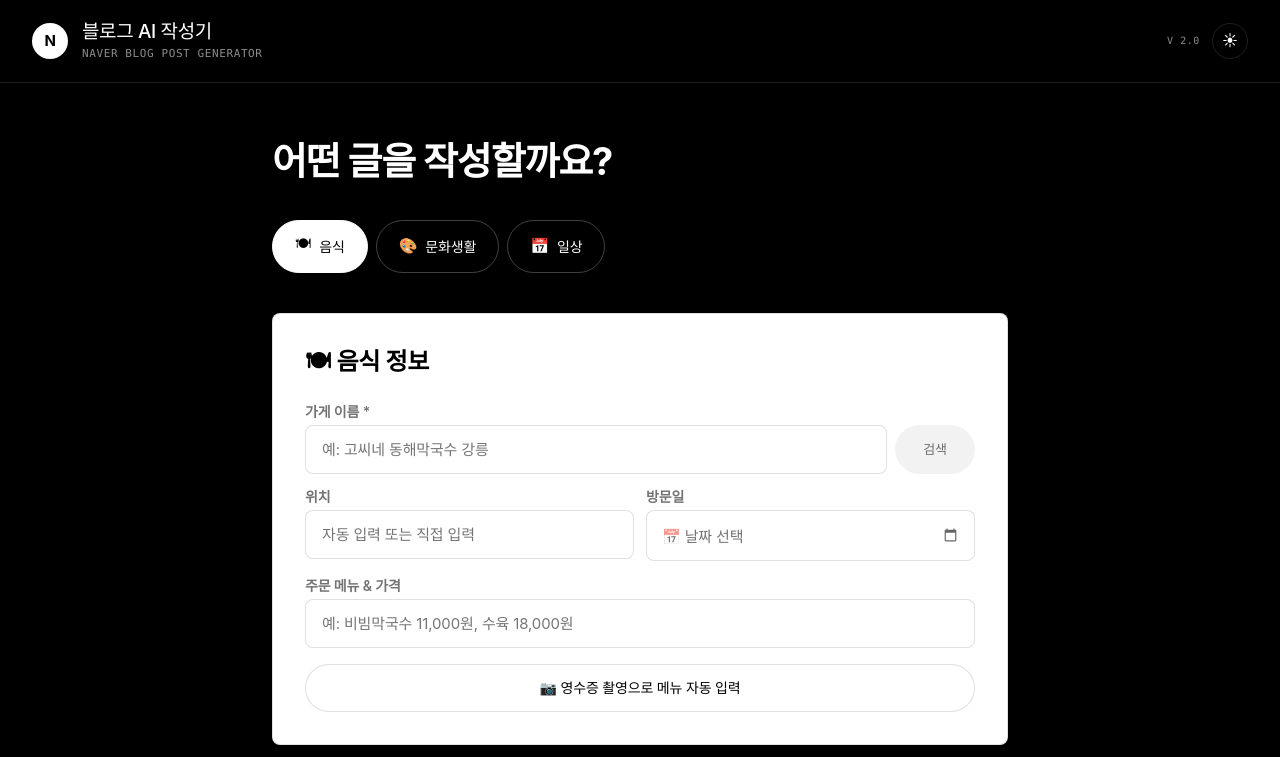
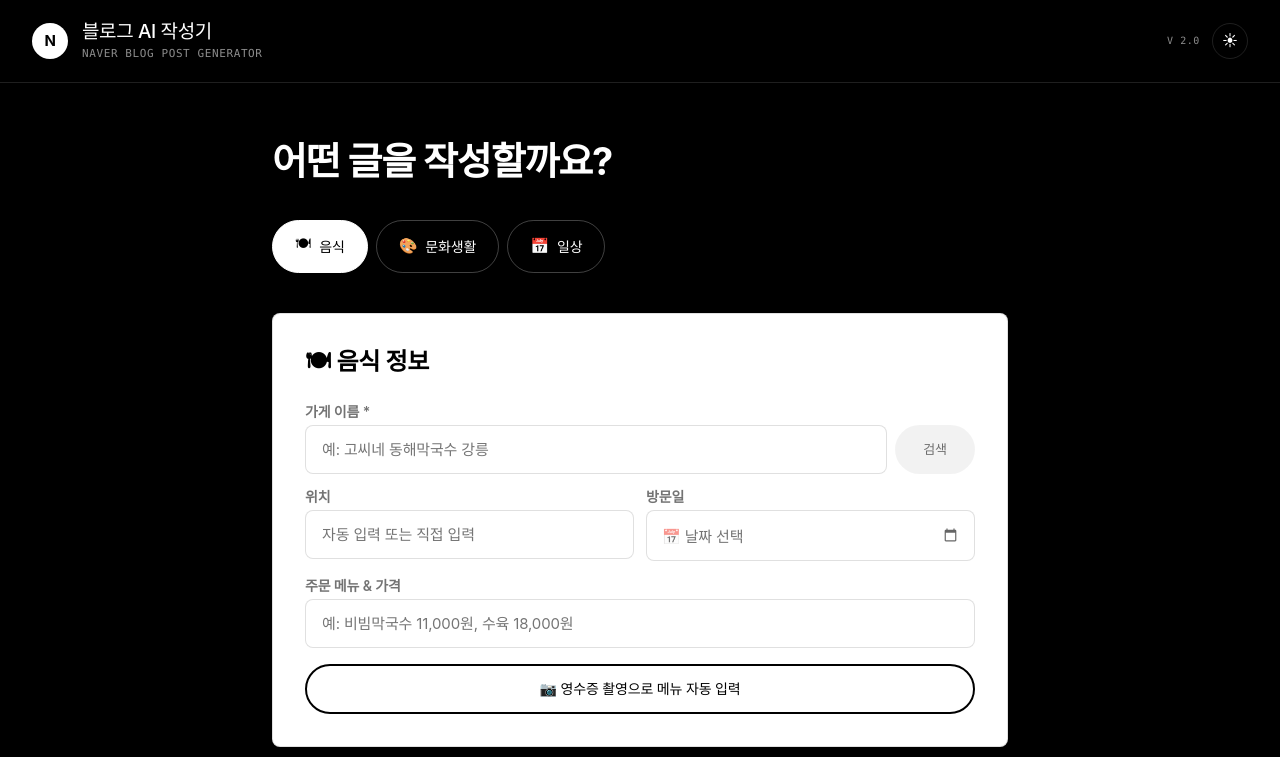
Before and after one commit to donggil-ux/naver-blog-writer, a React (Vite) app: page / in a window 1280 px wide. Shown: the top 757 px of the page. Built offline with nearby package versions, Linux system fonts and the light colour scheme; a web font is replaced by a local one.

Commit message:
design: receipt button outline style with 2px black border

```diff
--- a/src/App.jsx
+++ b/src/App.jsx
@@ -706,7 +706,7 @@ export default function NaverBlogApp() {
             <label style={s.label}>{fc.menusLabel}</label>
             <input style={s.input} placeholder={fc.menusPH} value={menus} onChange={e => setMenus(e.target.value)} />
             <button onClick={() => receiptRef.current?.click()} disabled={scanning} style={{
-              marginTop: 16, padding: "12px 24px 14px", borderRadius: 50, border: `1px solid ${COLORS.border}`,
+              marginTop: 16, padding: "12px 24px 14px", borderRadius: 50, border: `2px solid ${COLORS.text}`,
               background: COLORS.bg, color: COLORS.text, width: "100%",
               fontSize: 14, fontWeight: 480, cursor: scanning ? "not-allowed" : "pointer",
               fontFamily: FF_SANS, letterSpacing: "-0.14px",
```
